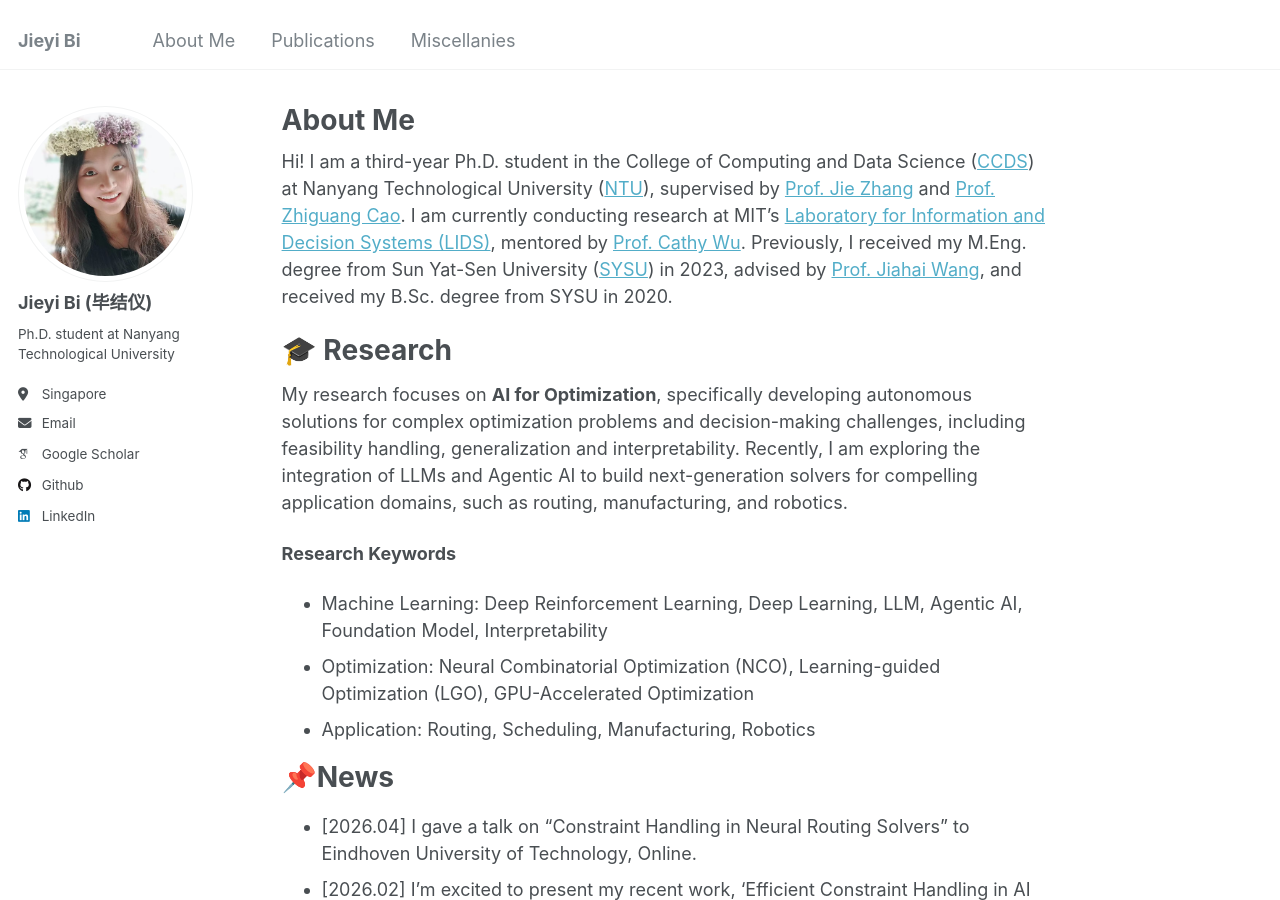
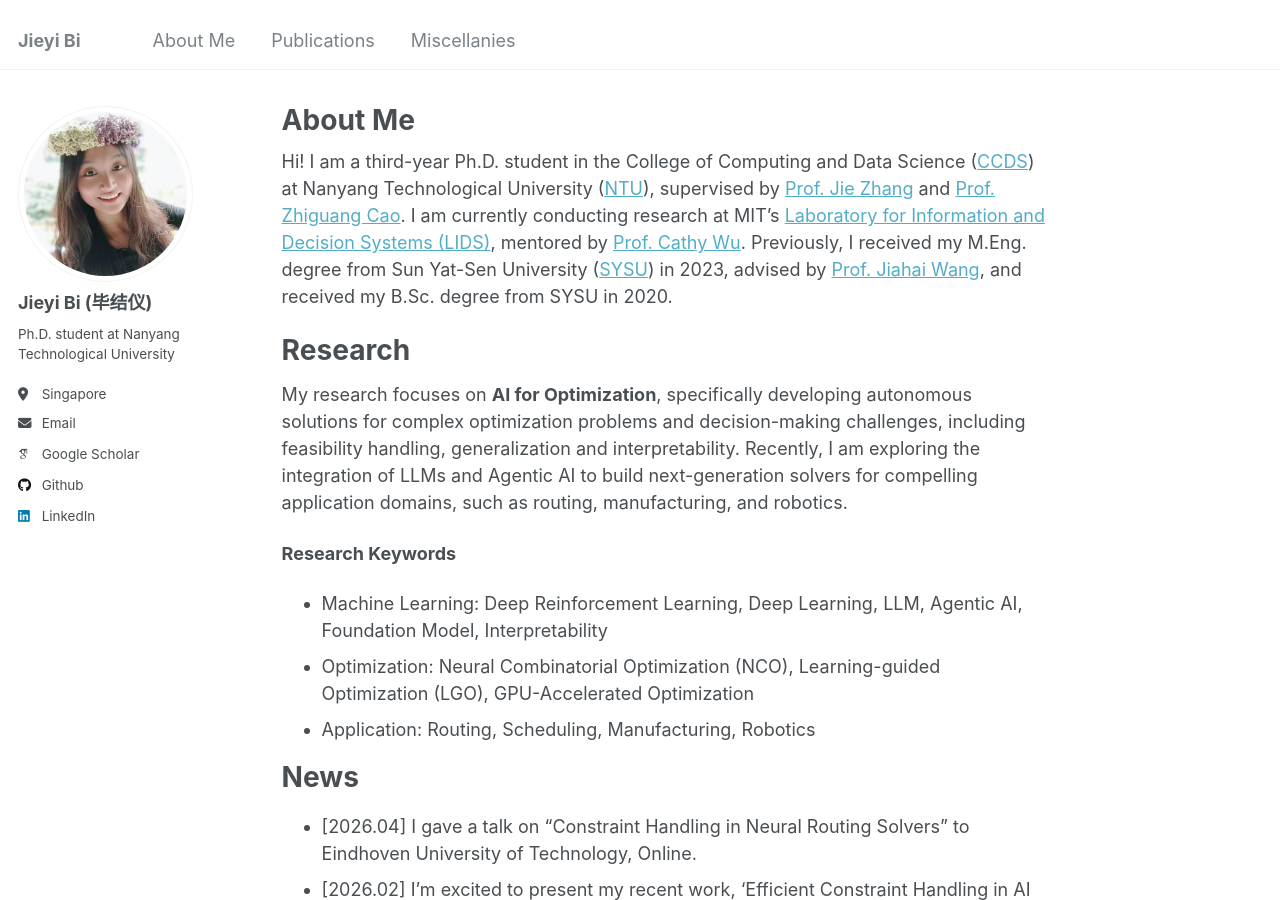
Before and after one commit to jieyibi/jieyibi.github.io, a Jekyll site: the page built from _pages/about.md, in a window 1280 px wide and 900 px high. Built offline with Jekyll 4.4.1, drawn with Linux system fonts in a browser that asks for light colours; some web fonts are replaced.

```diff
--- a/_pages/about.md
+++ b/_pages/about.md
@@ -10,7 +10,7 @@ redirect_from:
 Hi! I am a third-year Ph.D. student in the College of Computing and Data Science ([CCDS](https://www.ntu.edu.sg/computing)) at Nanyang Technological University ([NTU](https://www.ntu.edu.sg/)), supervised by [Prof. Jie Zhang](https://personal.ntu.edu.sg/zhangj/) and [Prof. Zhiguang Cao](https://zhiguangcaosg.github.io/). I am currently conducting research at MIT's [Laboratory for Information and Decision Systems (LIDS)](https://lids.mit.edu/), mentored by [Prof. Cathy Wu](https://cathywu.github.io/). Previously, I received my M.Eng. degree from Sun Yat-Sen University ([SYSU](https://www.sysu.edu.cn/sysuen/)) in 2023, advised by [Prof. Jiahai Wang](https://www.semanticscholar.org/author/Jiahai-Wang/2815388), and received my B.Sc. degree from SYSU in 2020.
 
 
-🎓 Research
+Research
 ======
 My research focuses on **AI for Optimization**, specifically developing autonomous solutions for complex optimization problems and decision-making challenges, including feasibility handling, generalization and interpretability. Recently, I am exploring the integration of LLMs and Agentic AI to build next-generation solvers for compelling application domains, such as routing, manufacturing, and robotics.
 
@@ -21,7 +21,7 @@ My research focuses on **AI for Optimization**, specifically developing autonomo
 - Application: Routing, Scheduling, Manufacturing, Robotics
 
 
-📌News
+News
 ======
 * [2026.04] I gave a talk on "Constraint Handling in Neural Routing Solvers" to Eindhoven University of Technology, Online.
 * [2026.02] I’m excited to present my recent work, 'Efficient Constraint Handling in AI for Logistics', at the annual MIT CEE Research Day on Feb 23rd!
```
